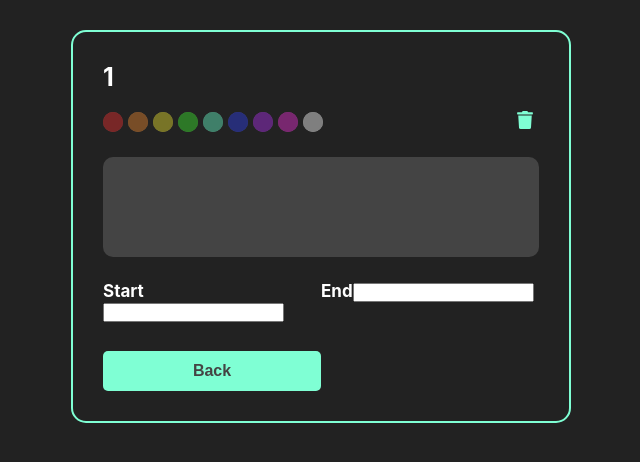
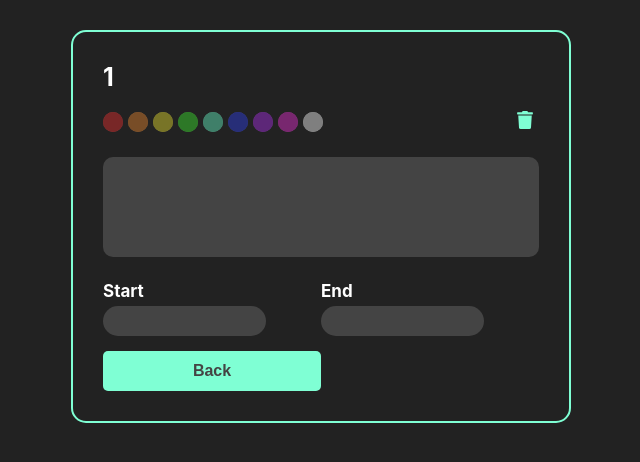
Before and after one commit to gabriel-dp/Sword-ToDo, a React (Create React App) app: page /1 in a window 1280 px wide. Shown: the top 462 px of the page, without its empty margins (319-959 px from the left). Built offline with nearby package versions, Linux system fonts and the light colour scheme.

Commit message:
bug exists

```diff
--- a/src/App.jsx
+++ b/src/App.jsx
@@ -38,7 +38,7 @@ const App = () => {
 				description: '',
 				color: '#7fffd4',
 				startDate: new Date(),
-				endDate: new Date(),
+				endDate: '',
 			}];
 
 			setTasks(newTasks);
--- a/src/components/StartEndDate.jsx
+++ b/src/components/StartEndDate.jsx
@@ -21,6 +21,7 @@ const StartEndDate = ({taskName, handleChangeDates, initialStartDate, initialEnd
                     dateFormat="MMMM d, yyyy"
                     onChange={(date) => setStartDate(date)}
                     maxDate={endDate}
+                    wrapperClassName="datePicker"
                 />
             </div>
             <div className="date-container">
@@ -30,6 +31,7 @@ const StartEndDate = ({taskName, handleChangeDates, initialStartDate, initialEnd
                     dateFormat="MMMM d, yyyy"
                     onChange={(date) => setEndDate(date)}
                     minDate={startDate}
+                    wrapperClassName="datePicker"
                 />
             </div>
         </div>
--- a/src/components/styles/StartEndDate.css
+++ b/src/components/styles/StartEndDate.css
@@ -11,3 +11,14 @@
     font-weight: bold;
     font-size: 17px;
 }
+
+.date-container input {
+    background-color: #444;
+    color: white;
+    height: 30px;
+    width: 75%;
+    border-radius: 15px;
+    border: none;
+    padding: 0 20px;
+    margin: 5px 0;
+}
```
